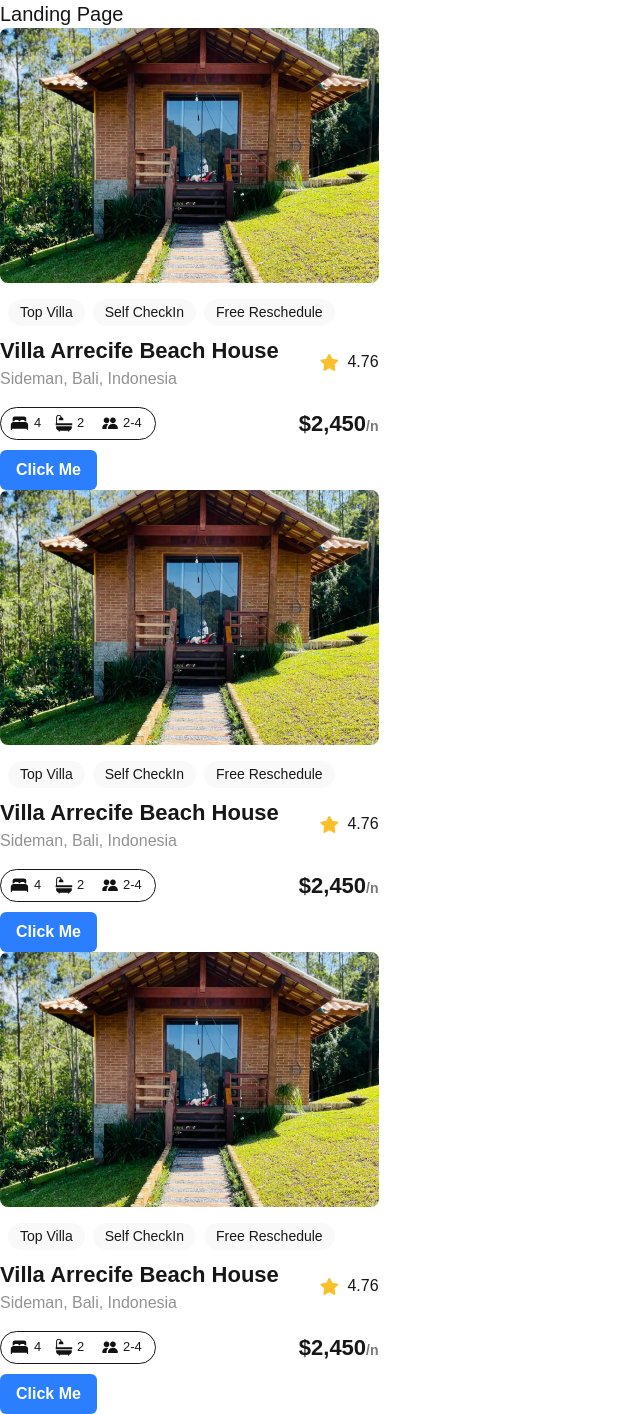
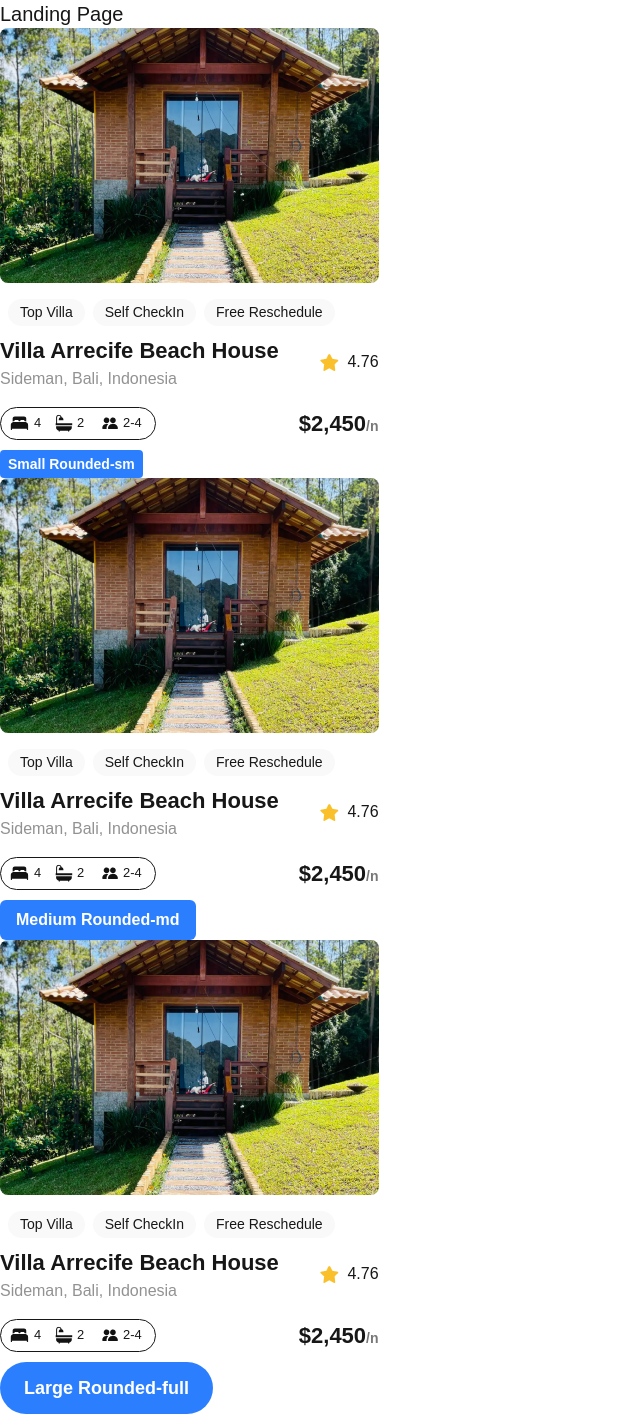
Before and after one commit to MudMoh/alx-project-0x00-setup, a Next.js app in the folder alx-project-0x00/: page /landing in a window 1280 px wide. Shown: the whole page, without its empty margins (0-640 px from the left). Built offline with nearby package versions, Linux system fonts and the light colour scheme.

Commit message:
Advanced task nterfaces/index.tsx, components/Button.tsx, pages/landing.tsx

```diff
--- a/alx-project-0x00/pages/landing.tsx
+++ b/alx-project-0x00/pages/landing.tsx
@@ -5,11 +5,29 @@ const Landing: React.FC = () => {
     <div>
           <h1 className=" text-xl font-extralight">Landing Page</h1>
           <Card />
-          <Button title="Click Me" onClick={() => alert("First Button clicked!")} />
+          <Button
+        title="Small Rounded-sm"
+        shape="rounded-sm"
+        size="small"
+        styles=""
+        onClick={() => alert("Small Rounded-sm Button clicked!")}
+      />
           <Card />
-          <Button title="Click Me" onClick={() => alert("3rd Button clicked!")} />
+          <Button
+        title="Medium Rounded-md"
+        shape="rounded-md"
+        size="medium"
+        styles=""
+        onClick={() => alert("Medium Rounded-md Button clicked!")}
+      />
           <Card />
-          <Button title="Click Me" onClick={() => alert("2nd Button clicked!")} />
+          <Button
+        title="Large Rounded-full"
+        shape="rounded-full"
+        size="large"
+        styles=""
+        onClick={() => alert("Large Rounded-full Button clicked!")}
+      />
     </div>
   )
 }
```
